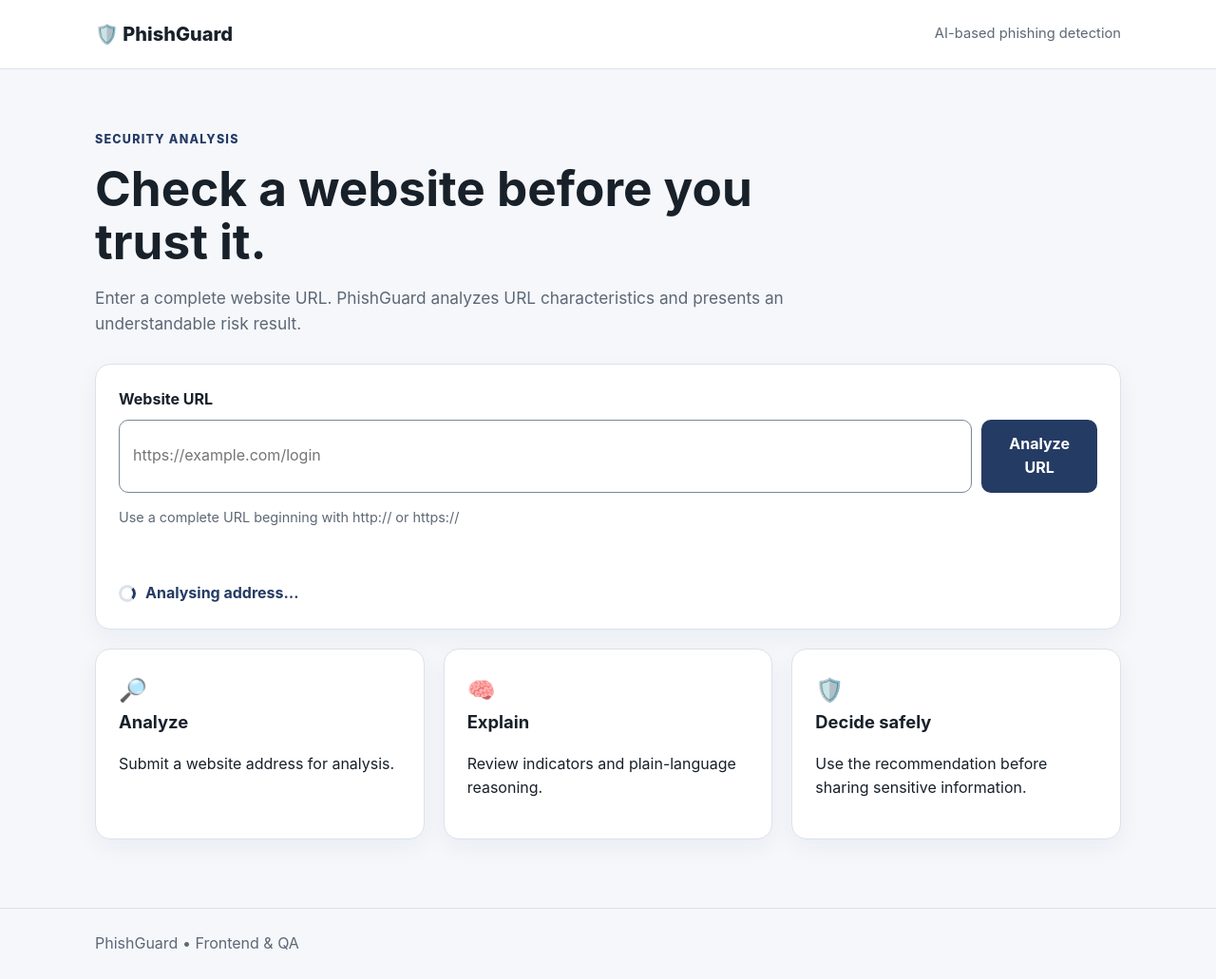
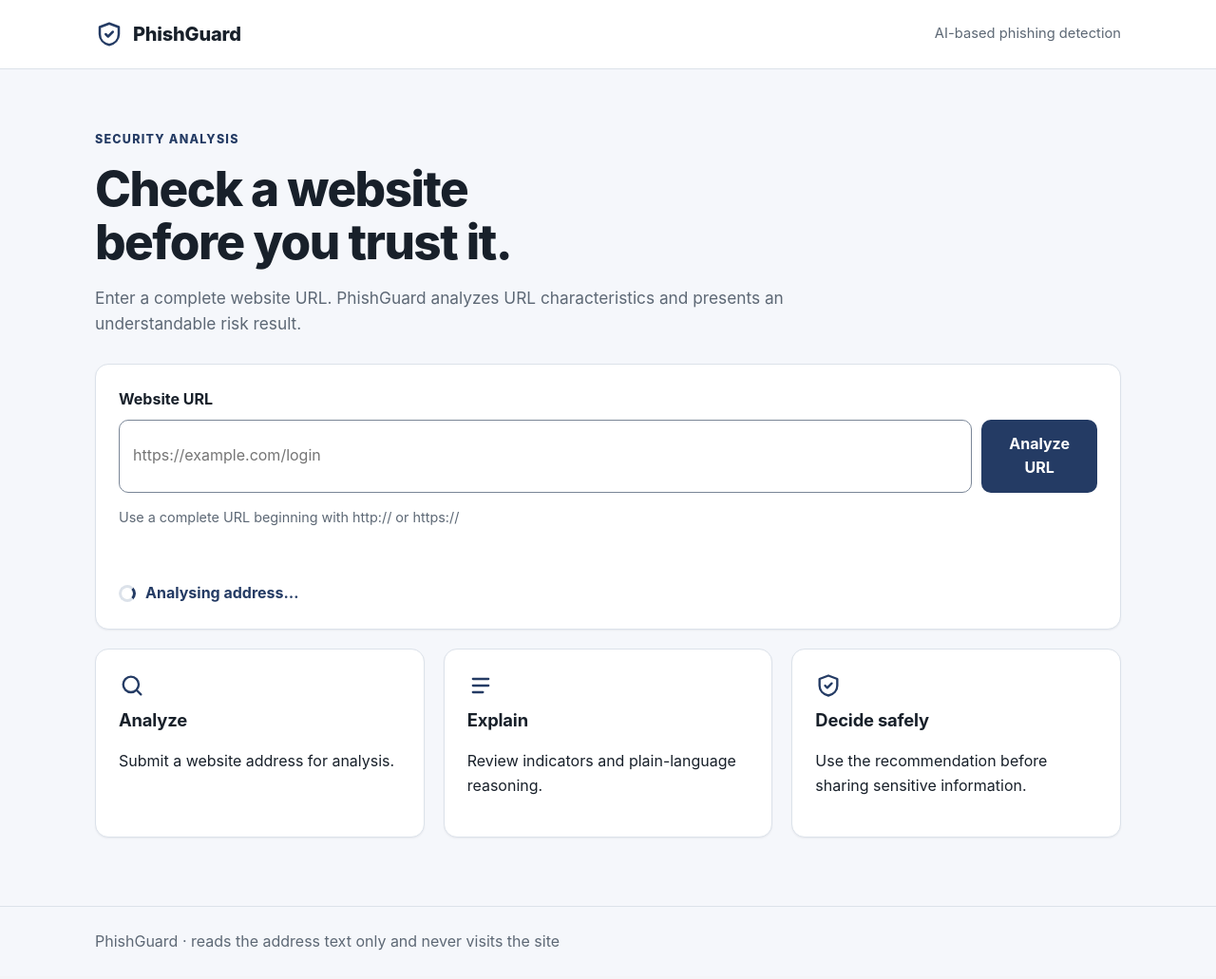
Before and after one commit to digvijayambole-prog/phishguard, a Flask app: page / in a window 1280 px wide. Shown: the whole page at 95% size. After the commit the page ends 1001 px from the top, so only its background shows below. Run offline with Flask 3, Linux system fonts and the light colour scheme.

Commit message:
feat(ui): SVG icons, motion, inline input errors, server-side messages only

```diff
--- a/app/__init__.py
+++ b/app/__init__.py
@@ -1,4 +1,4 @@
-from flask import Flask, jsonify, render_template
+from flask import Flask, jsonify, render_template, request
 from werkzeug.exceptions import HTTPException
 
 from app.errors import AppError
@@ -14,6 +14,11 @@
     def respond(err, status):
         body = err.to_dict()
         if wants_html():
+            if err.field == "url":
+                # Input errors appear under the field, with what the user typed kept.
+                submitted = request.form.get("url", "")[:2048]
+                return render_template("index.html", error=body["error"],
+                                       submitted=submitted), status
             return render_template("error.html", **body), status
         return jsonify(body), status
 
--- a/static/script.js
+++ b/static/script.js
@@ -10,6 +10,10 @@
   const loading = document.getElementById("loading");
   const error = document.getElementById("urlError");
 
+  // The server's own message is shown under the field; put the cursor back in the box.
+  if (error.textContent.trim()) input.focus();
+
+  // Returning with the Back button must not leave the form locked.
   window.addEventListener("pageshow", (event) => {
     if (event.persisted) {
       button.disabled = false;
@@ -18,24 +22,9 @@
     }
   });
 
-  form.addEventListener("submit", (event) => {
+  // All validation happens on the server so users always see its wording.
+  form.addEventListener("submit", () => {
     error.textContent = "";
-    const value = input.value.trim();
-
-    if (!value) {
-      event.preventDefault();
-      error.textContent = "Please enter a complete website URL.";
-      input.focus();
-      return;
-    }
-
-    if (!/^https?:\/\/.+/i.test(value)) {
-      event.preventDefault();
-      error.textContent = "Please enter a complete website URL.";
-      input.focus();
-      return;
-    }
-
     button.disabled = true;
     button.setAttribute("aria-disabled", "true");
     loading.hidden = false;
--- a/static/style.css
+++ b/static/style.css
@@ -143,7 +143,8 @@
 .score-number span { font-size: 1rem; color: var(--muted); }
 
 .gauge {
-  --angle: calc(var(--score) * 3.6deg);
+  --p: var(--score);
+  --angle: calc(var(--p) * 3.6deg);
   width: 150px; height: 150px; border-radius: 50%;
   background: conic-gradient(var(--primary) var(--angle), var(--track) 0);
   display: grid; place-items: center;
@@ -226,7 +227,64 @@
   *, *::before, *::after {
     animation-duration: 0.01ms !important;
     animation-iteration-count: 1 !important;
+    animation-delay: 0s !important;
     transition-duration: 0.01ms !important;
     scroll-behavior: auto !important;
   }
 }
+
+/* ---- Polish layer ---- */
+@property --p { syntax: "<number>"; inherits: false; initial-value: 0; }
+
+h1, h2 { text-wrap: balance; }
+h1 { font-weight: 800; letter-spacing: -0.03em; }
+h2 { letter-spacing: -0.01em; }
+.eyebrow { text-transform: uppercase; }
+#resultTitle:focus { outline: none; }
+
+.icon {
+  width: 1.15em; height: 1.15em; flex: none;
+  fill: none; stroke: currentColor; stroke-width: 2;
+  stroke-linecap: round; stroke-linejoin: round;
+  vertical-align: -0.2em;
+}
+.brand { display: inline-flex; align-items: center; gap: 10px; letter-spacing: -0.01em; }
+.brand .icon { width: 1.5em; height: 1.5em; color: var(--primary); }
+
+.card { border-radius: 14px; box-shadow: 0 1px 2px rgba(16, 24, 40, .06); }
+
+.url-display {
+  font-family: ui-monospace, SFMono-Regular, Menlo, Consolas, "Liberation Mono", monospace;
+  font-size: .95rem;
+}
+.score-number, .gauge-inner strong, dd { font-variant-numeric: tabular-nums; }
+
+.indicator-title { display: flex; align-items: center; gap: 8px; }
+.indicator-title .icon { color: var(--warning); }
+.rec-text { display: flex; gap: 12px; align-items: flex-start; margin: 0; }
+.rec-text .icon { color: var(--primary); margin-top: .2em; width: 1.3em; height: 1.3em; }
+
+button, .button { transition: background-color .15s ease, transform .1s ease; }
+button:active, .button:active { transform: translateY(1px); }
+
+@keyframes rise { from { opacity: 0; transform: translateY(8px); } }
+@keyframes gauge-fill { from { --p: 0; } }
+#results > .card { animation: rise .45s cubic-bezier(.2, .7, .2, 1) both; }
+#results > .card:nth-child(2) { animation-delay: 60ms; }
+#results > .card:nth-child(3) { animation-delay: 120ms; }
+#results > .card:nth-child(4) { animation-delay: 180ms; }
+#results > .card:nth-child(5) { animation-delay: 240ms; }
+#results > .card:nth-child(6) { animation-delay: 300ms; }
+#results > .card:nth-child(7) { animation-delay: 360ms; }
+#results > .card:nth-child(8) { animation-delay: 420ms; }
+.gauge { animation: gauge-fill .9s cubic-bezier(.2, .7, .2, 1) .15s both; }
+
+.info-icon { display: inline-flex; color: var(--primary); margin-bottom: 8px; }
+.info-icon .icon { width: 1.75rem; height: 1.75rem; }
+.error-icon .icon { width: 1.6rem; height: 1.6rem; }
+.field-error:not(:empty) { margin-top: 8px; }
+
+.info-icon { display: inline-flex; color: var(--primary); margin-bottom: 8px; }
+.info-icon .icon { width: 1.75rem; height: 1.75rem; }
+.error-icon .icon { width: 1.6rem; height: 1.6rem; }
+.field-error:not(:empty) { margin-top: 8px; }
--- a/templates/base.html
+++ b/templates/base.html
@@ -10,7 +10,7 @@
 <body>
 <header class="site-header">
   <div class="container header-inner">
-    <a class="brand" href="/">🛡️ PhishGuard</a>
+    <a class="brand" href="/"><svg class="icon" viewBox="0 0 24 24" aria-hidden="true" focusable="false"><path d="M12 3 4 6v6c0 4.5 3.2 8 8 9 4.8-1 8-4.5 8-9V6z"/><path d="m9 12 2 2 4-4"/></svg>PhishGuard</a>
     <span class="tagline">AI-based phishing detection</span>
   </div>
 </header>
@@ -20,7 +20,7 @@
 </main>
 
 <footer class="site-footer">
-  <div class="container">PhishGuard • Frontend & QA</div>
+  <div class="container">PhishGuard · reads the address text only and never visits the site</div>
 </footer>
 <script src="{{ url_for('static', filename='script.js') }}"></script>
 </body>
--- a/templates/error.html
+++ b/templates/error.html
@@ -3,12 +3,14 @@
 {% block content %}
 <section class="card error-panel">
   <p class="eyebrow">ANALYSIS STATUS</p>
-  <div class="error-icon" aria-hidden="true">!</div>
+  <div class="error-icon" aria-hidden="true"><svg class="icon" viewBox="0 0 24 24" aria-hidden="true" focusable="false"><path d="M12 3 2 20h20z"/><path d="M12 10v4"/><path d="M12 17h.01"/></svg></div>
   <h1>{{ error.message }}</h1>
   {% if error.code %}
   <p class="error-code">{{ error.code }}</p>
   {% endif %}
+  {% if error.code in ['E_FEATURE_FAILURE', 'E_PREDICTION_INVALID'] %}
   <p>Check the submitted address and try again.</p>
+  {% endif %}
   <a class="button" href="/">Back to analyzer</a>
 </section>
 {% endblock %}
--- a/templates/index.html
+++ b/templates/index.html
@@ -8,7 +8,7 @@
 </section>
 
 <section class="card form-card">
-  <form id="analyzeForm" action="/analyze" method="post">
+  <form id="analyzeForm" action="/analyze" method="post" novalidate>
     <label for="url">Website URL</label>
     <div class="input-row">
       <input
@@ -19,12 +19,14 @@
         autocomplete="url"
         placeholder="https://example.com/login"
         aria-describedby="urlHelp urlError"
+        {% if error %}aria-invalid="true"{% endif %}
+        value="{{ submitted|default('', true) }}"
         required
       >
       <button id="analyzeButton" type="submit">Analyze URL</button>
     </div>
     <p id="urlHelp" class="help-text">Use a complete URL beginning with http:// or https://</p>
-    <p id="urlError" class="field-error" role="alert"></p>
+    <p id="urlError" class="field-error" role="alert"{% if error %} data-error-code="{{ error.code }}"{% endif %}>{% if error %}{{ error.message }}{% endif %}</p>
   </form>
 
   <div id="loading" class="loading" hidden aria-live="polite">
@@ -35,17 +37,17 @@
 
 <section class="info-grid" aria-label="How it works">
   <article class="card">
-    <span class="info-icon">🔎</span>
+    <span class="info-icon"><svg class="icon" viewBox="0 0 24 24" aria-hidden="true" focusable="false"><circle cx="11" cy="11" r="7"/><path d="m20 20-3.5-3.5"/></svg></span>
     <h2>Analyze</h2>
     <p>Submit a website address for analysis.</p>
   </article>
   <article class="card">
-    <span class="info-icon">🧠</span>
+    <span class="info-icon"><svg class="icon" viewBox="0 0 24 24" aria-hidden="true" focusable="false"><path d="M5 6h14M5 12h14M5 18h9"/></svg></span>
     <h2>Explain</h2>
     <p>Review indicators and plain-language reasoning.</p>
   </article>
   <article class="card">
-    <span class="info-icon">🛡️</span>
+    <span class="info-icon"><svg class="icon" viewBox="0 0 24 24" aria-hidden="true" focusable="false"><path d="M12 3 4 6v6c0 4.5 3.2 8 8 9 4.8-1 8-4.5 8-9V6z"/><path d="m9 12 2 2 4-4"/></svg></span>
     <h2>Decide safely</h2>
     <p>Use the recommendation before sharing sensitive information.</p>
   </article>
--- a/templates/result.html
+++ b/templates/result.html
@@ -28,7 +28,7 @@
     <h2>3. Risk score</h2>
     <p class="score-number">{{ risk_score }} <span>/ 100</span></p>
   </div>
-  <div class="gauge" style="--score: {{ risk_score }}%;" role="img" aria-label="Risk score {{ risk_score }} out of 100">
+  <div class="gauge" style="--score: {{ risk_score|int }};" role="img" aria-label="Risk score {{ risk_score }} out of 100">
     <div class="gauge-inner"><strong>{{ risk_score }}</strong><span>/ 100</span></div>
   </div>
 </section>
@@ -44,7 +44,7 @@
   <div class="indicator-list">
     {% for item in indicators %}
     <article class="indicator">
-      <div class="indicator-title">⚠ {{ item.label }}</div>
+      <div class="indicator-title"><svg class="icon" viewBox="0 0 24 24" aria-hidden="true" focusable="false"><path d="M12 3 2 20h20z"/><path d="M12 10v4"/><path d="M12 17h.01"/></svg> {{ item.label }}</div>
       <div class="indicator-value">Observed: {{ item.value }}</div>
       <p>{{ item.why }}</p>
     </article>
@@ -66,7 +66,7 @@
 
 <section class="card recommendation">
   <h2>7. Safety recommendation</h2>
-  <p>🛡️ {{ recommendation }}</p>
+  <p class="rec-text"><svg class="icon" viewBox="0 0 24 24" aria-hidden="true" focusable="false"><path d="M12 3 4 6v6c0 4.5 3.2 8 8 9 4.8-1 8-4.5 8-9V6z"/><path d="m9 12 2 2 4-4"/></svg><span>{{ recommendation }}</span></p>
 </section>
 
 <section class="card technical-card">
```
Also changed, not shown: tests/test_routes.py (+84 -0 lines), tests/test_style.py (+8 -0 lines).
